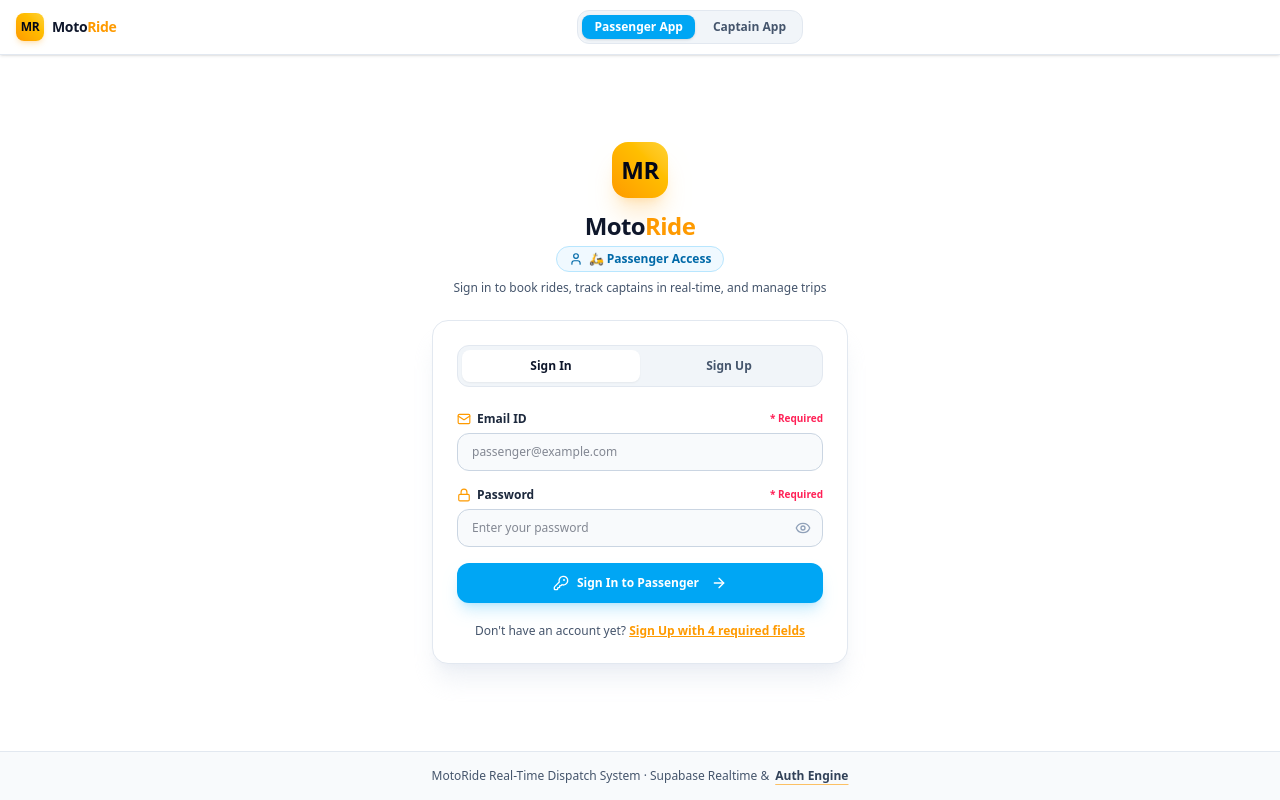
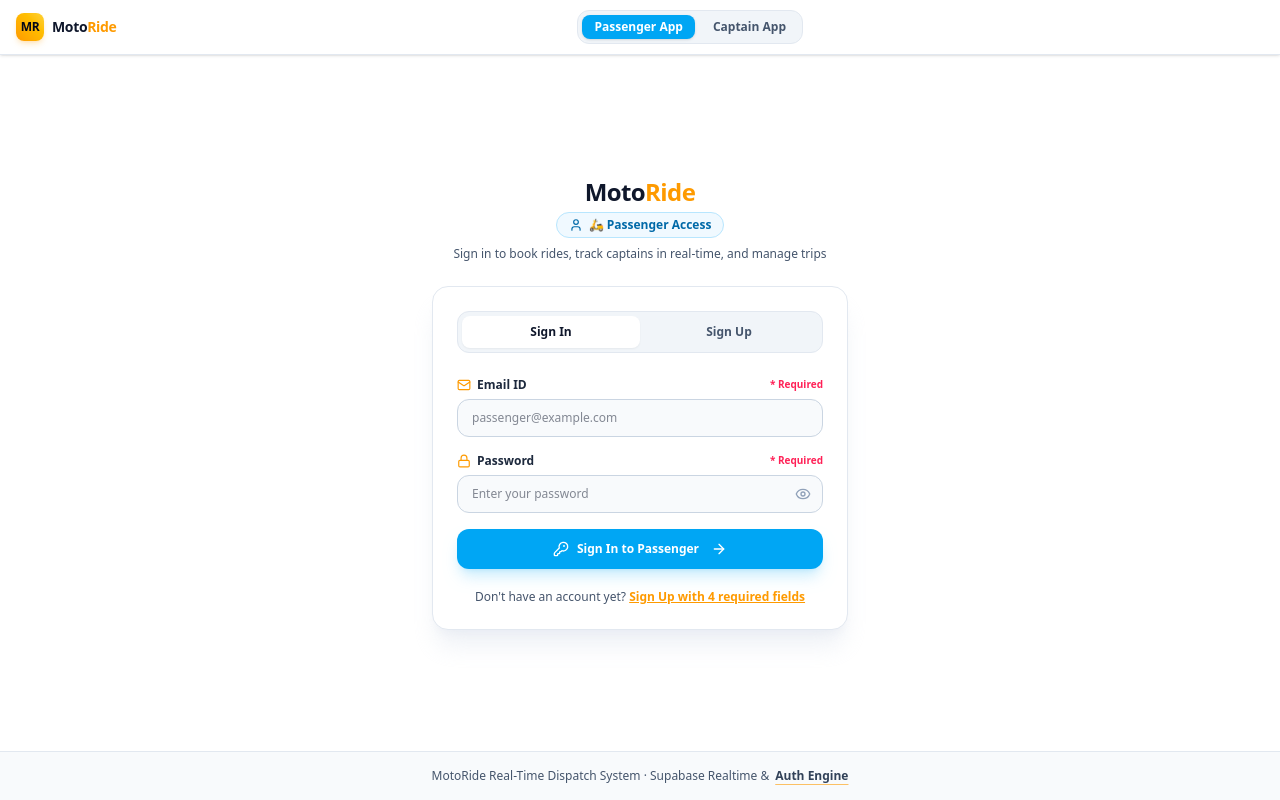
Before and after one commit to webmasterglad-wq/citymotoride, a React (Vite) app: page / in a window 1280 px wide. Built offline with nearby package versions, Linux system fonts and the light colour scheme; no server answers.

Commit message:
refactor(auth): remove redundant brand logo from AuthScreen

```diff
--- a/src/components/AuthScreen.tsx
+++ b/src/components/AuthScreen.tsx
@@ -169,9 +169,6 @@ export const AuthScreen: React.FC<AuthScreenProps> = ({ role, onSuccess, onOpenS
     <div className="w-full max-w-md mx-auto py-8 px-4">
       {/* Brand Header */}
       <div className="text-center mb-6">
-        <div className="inline-flex items-center justify-center w-14 h-14 rounded-2xl bg-gradient-to-tr from-amber-500 to-amber-300 text-slate-950 font-black text-2xl tracking-tight shadow-xl shadow-amber-500/20 mb-3">
-          MR
-        </div>
         <h1 className={`text-2xl font-black tracking-tight ${isLight ? 'text-slate-900' : 'text-slate-50'}`}>
           Moto<span className="text-amber-500">Ride</span>
         </h1>
```
